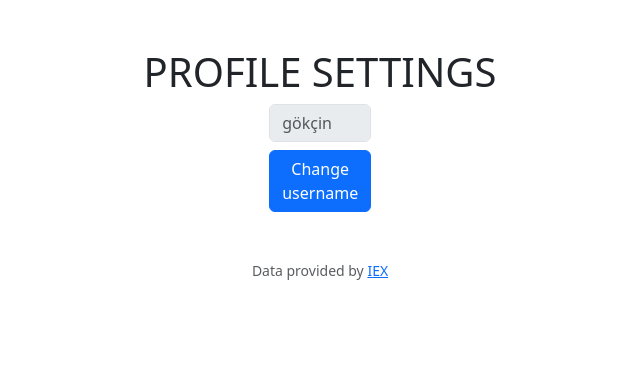
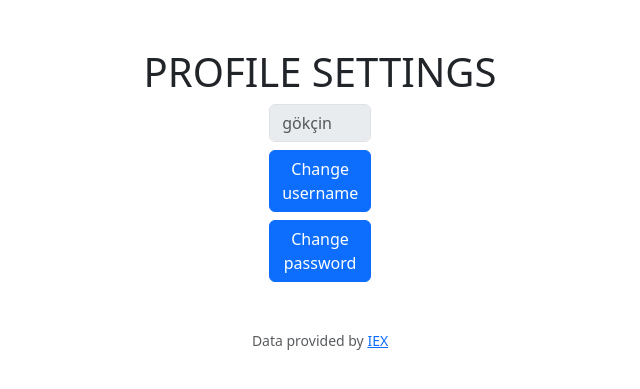
Before and after one commit to ibrahimdemir792/Portfolio-Manager, a Flask app: page /profileSettings in a window 1280 px wide. Shown: the part 76-465 px from the top of the page, without its empty margins (320-960 px from the left). Run offline with Flask 3, Linux system fonts and the light colour scheme; a user stored in the database is signed in; some libraries are stand-ins or nearby versions.

Commit message:
profile settings done

```diff
--- a/finance/app.py
+++ b/finance/app.py
@@ -261,8 +261,23 @@ def profileSettings():
         return render_template("profileSettings.html", username=username)
     elif request.method == "POST":
         newusername = request.form.get("newusername")
-        db.execute("UPDATE users SET username = ? WHERE id = ?", newusername, user_id)
-        return redirect("/profileSettings")
+        oldpassword = request.form.get("oldpassword")
+        newpassword = request.form.get("newpassword")
+        newpasswordconfirmation = request.form.get("newpasswordconfirmation")
+        row = db.execute("SELECT * FROM users WHERE id = ?", user_id)
+        if newusername:
+            db.execute("UPDATE users SET username = ? WHERE id = ?", newusername, user_id)
+            return redirect("/profileSettings")
+        elif len(row) != 1 or not check_password_hash(row[0]["hash"],oldpassword):
+            return apology("Invalid current password")
+        elif newpassword != newpasswordconfirmation:
+            return apology("New Password and Confirmation Do Not Match")
+        elif newpassword == newpasswordconfirmation:
+            db.execute("UPDATE users SET hash = ? WHERE id = ?", generate_password_hash(newpassword, method='pbkdf2', salt_length=16), user_id)
+            flash("Password is successfully changed")
+            return redirect("/logout")
+
+
 
 
 @app.route("/delete", methods=["POST"])
--- a/finance/templates/profileSettings.html
+++ b/finance/templates/profileSettings.html
@@ -12,33 +12,64 @@
                 <input type="text" class="form-control" placeholder="{{ username[0]['username'] }}" disabled>
             </div>
             <div class="mt-2">
-                <button type="button" class="btn btn-primary" data-bs-toggle="modal" data-bs-target="#myModal">Change username</button>
+                <button type="button" class="btn btn-primary" data-bs-toggle="modal" data-bs-target="#Modalusername">Change username</button>
+            </div>
+            <div class="mt-2">
+                <button type="button" class="btn btn-primary" data-bs-toggle="modal" data-bs-target="#Modalpassword">Change password</button>
             </div>
         </div>
     </div>
-    <!--Modal-->
-    <div class="modal" id="myModal">
+    <!-- Username Modal -->
+    <div class="modal" id="Modalusername">
         <div class="modal-dialog modal-dialog-centered">
             <div class="modal-content">
-
                 <!-- Modal Header -->
                 <div class="modal-header">
                     <h4 class="modal-title">Change Username</h4>
                     <button type="button" class="btn-close" data-bs-dismiss="modal"></button>
                 </div>
-
                 <!-- Modal body -->
                 <div class="modal-body">
-                <form action="/profileSettings" method="post" >
+                    <form action="/profileSettings" method="post">
                         <div>
                             <input type="text" name="newusername" placeholder="New username">
                         </div>
                         <div class="mt-2">
-                        <button type="button" class="btn btn-danger me-3" data-bs-dismiss="modal" >Close</button>
+                            <button type="button" class="btn btn-danger me-3" data-bs-dismiss="modal">Close</button>
                             <input type="submit" class="btn btn-success" data-bs-dismiss="modal" value="Change">
                         </div>
                     </form>
                 </div>
             </div>
         </div>
+    </div>
+
+    <!-- Password Modal -->
+    <div class="modal" id="Modalpassword">
+        <div class="modal-dialog modal-dialog-centered">
+            <div class="modal-content">
+                <!-- Modal Header -->
+                <div class="modal-header">
+                    <h4 class="modal-title">Change Password</h4>
+                    <button type="button" class="btn-close" data-bs-dismiss="modal"></button>
+                </div>
+                <!-- Modal body -->
+                <div class="modal-body">
+                    <form action="/profileSettings" method="post">
+                        <div>
+                            <input class="form-control mx-auto w-auto m-1" autocomplete="off" type="password" name="oldpassword" required placeholder="Current password">
+                            <input class="form-control mx-auto w-auto m-1" autocomplete="off" type="password" name="newpassword" required placeholder="New password">
+                            <input class="form-control mx-auto w-auto m-1" autocomplete="off" type="password" name="newpasswordconfirmation" required placeholder="Confirmation">
+                        </div>
+                        <div class="mt-2">
+                            <button type="button" class="btn btn-danger me-3" data-bs-dismiss="modal">Close</button>
+                            <input type="submit" class="btn btn-success" data-bs-dismiss="modal" value="Change">
+                        </div>
+                    </form>
+                </div>
+            </div>
+        </div>
+    </div>
+
+
 {% endblock %}
```
Also changed, not shown: finance/finance.db, 3 other files. Lines whose indentation alone changed are shown as unchanged.
